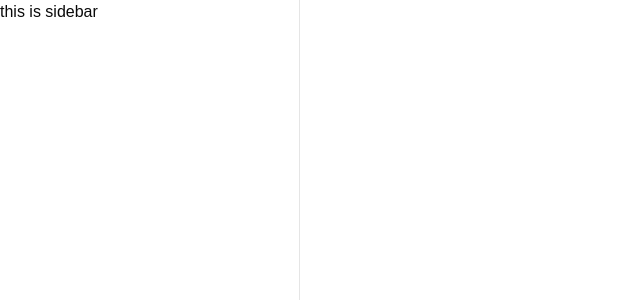
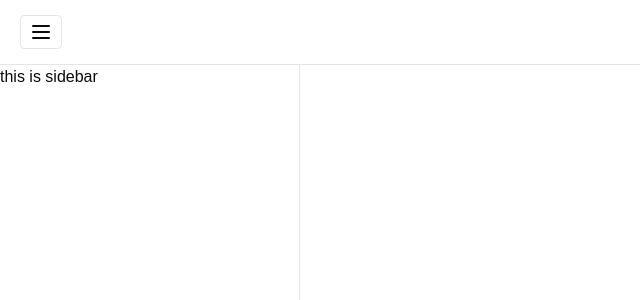
Before and after one commit to gabrielhtg/safe-exam-app-web, a Next.js app: page /main in a window 1280 px wide. Shown: the top 300 px of the page, without its empty margins (0-640 px from the left). Built offline with nearby package versions, Linux system fonts and the light colour scheme.

Commit message:
menambahkan component navbar

```diff
--- a/app/main/layout.tsx
+++ b/app/main/layout.tsx
@@ -1,4 +1,5 @@
 import Sidebar from "@/components/custom-component/sidebar";
+import Navbar from "@/components/custom-component/navbar";
 
 export default function DashboardLayout(
     {
@@ -9,6 +10,7 @@ export default function DashboardLayout(
 ) {
     return (
         <>
+            <Navbar></Navbar>
             <Sidebar></Sidebar>
             <section>{children}</section>
         </>
--- /dev/null
+++ b/components/custom-component/navbar.tsx
@@ -0,0 +1,13 @@
+import {Menu} from "lucide-react";
+
+export default function Navbar() {
+    return (
+        <>
+            <div className={'min-h-[65px] w-full border-b flex items-center px-5'}>
+                <div className={'border rounded-sm px-2 py-1'}>
+                    <Menu />
+                </div>
+            </div>
+        </>
+    )
+}
--- a/components/custom-component/sidebar.tsx
+++ b/components/custom-component/sidebar.tsx
@@ -1,5 +1,5 @@
 export default function Sidebar() {
     return (
-        <div className={'w-[300px] min-h-screen border-r'}>this is sidebar</div>
+        <div className={'w-[300px] min-h-[calc(100vh-65px)] border-r'}>this is sidebar</div>
     )
 }
```
